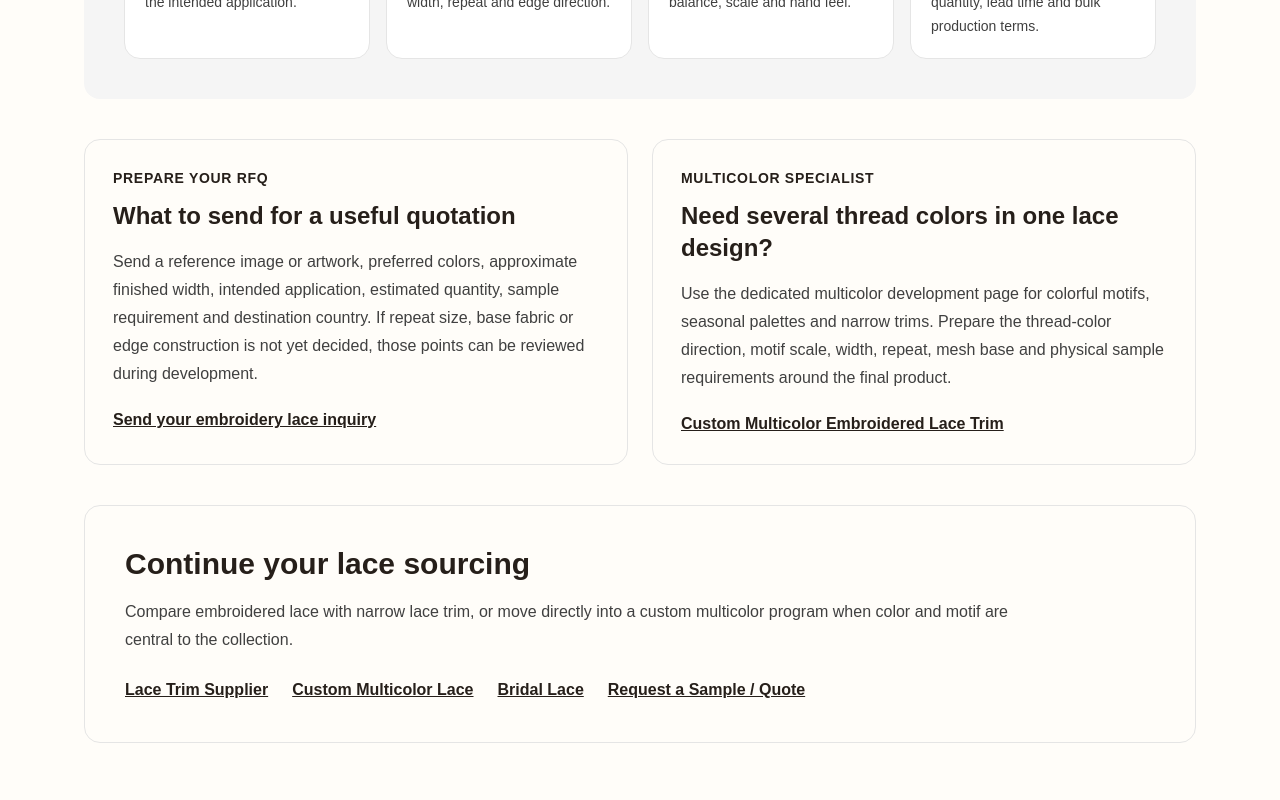
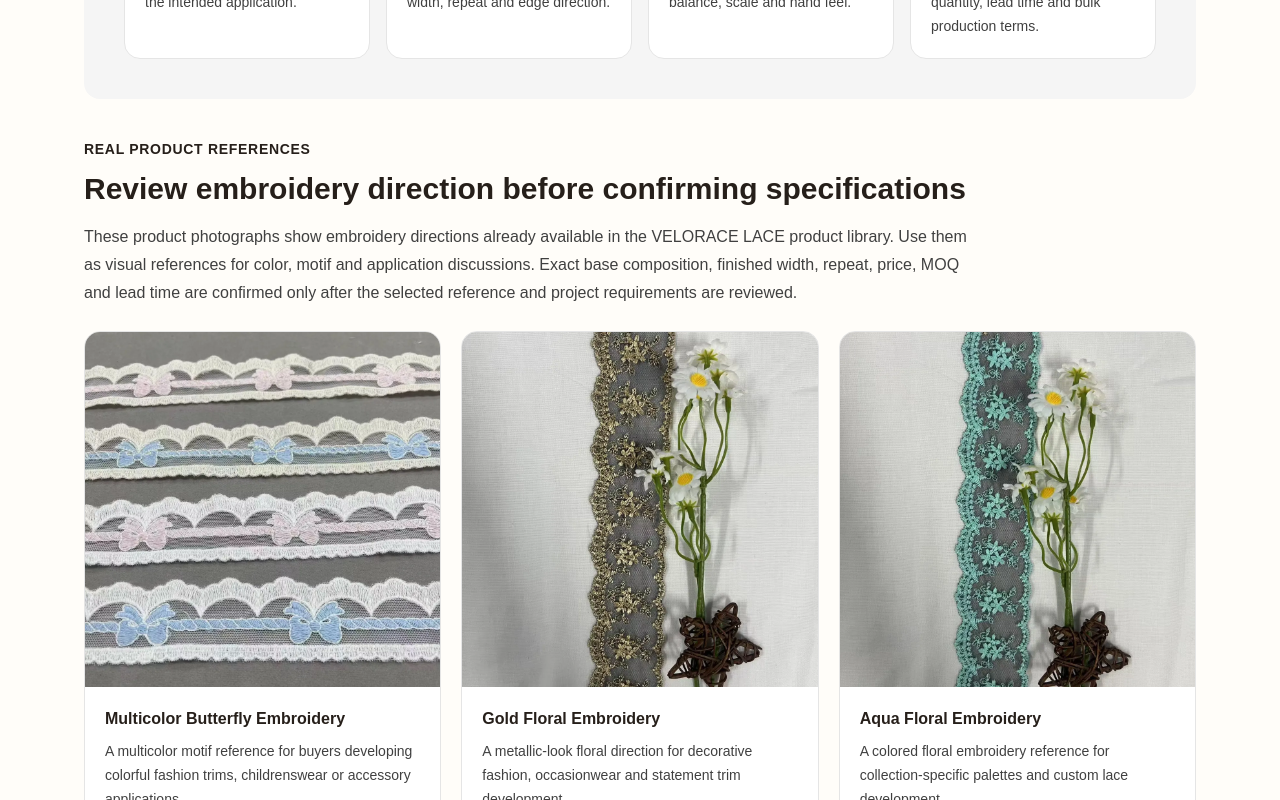
Before and after one commit to linxingwei/lace-b2b-site, a Next.js app: page /embroidery-lace in a window 1280 px wide. Shown: the part 6160-6960 px from the top of the page. Built offline with nearby package versions, Linux system fonts and the light colour scheme; no server answers.

Commit message:
Add real embroidery product sourcing references

```diff
--- a/app/embroidery-lace/page.tsx
+++ b/app/embroidery-lace/page.tsx
@@ -2,6 +2,7 @@ import CategoryPage from "@/components/CategoryPage";
 import { categoryBySlug } from "@/lib/site-data";
 import { categoryMetadata } from "@/lib/seo";
 import Link from "next/link";
+import Image from "next/image";
 
 const category = categoryBySlug["embroidery-lace"];
 export const metadata = categoryMetadata(category);
@@ -24,6 +25,25 @@ export default function Page() {
         <div className="mt-7 grid gap-4 md:grid-cols-4">
           {steps.map(([title, body]) => <article key={title} className="rounded-2xl border border-neutral-200 bg-white p-5"><h3 className="font-semibold">{title}</h3><p className="mt-2 text-sm leading-6 text-neutral-700">{body}</p></article>)}
         </div>
+      </div>
+    </section>
+
+
+    <section className="mx-auto max-w-6xl px-5 pb-10">
+      <div className="mb-6 max-w-4xl">
+        <p className="text-sm font-semibold uppercase tracking-wider">Real product references</p>
+        <h2 className="mt-3 text-3xl font-semibold">Review embroidery direction before confirming specifications</h2>
+        <p className="mt-4 leading-7 text-neutral-700">These product photographs show embroidery directions already available in the VELORACE LACE product library. Use them as visual references for color, motif and application discussions. Exact base composition, finished width, repeat, price, MOQ and lead time are confirmed only after the selected reference and project requirements are reviewed.</p>
+      </div>
+      <div className="grid gap-5 md:grid-cols-3">
+        {[
+          ["/products/embroidered-lace/embroidered-lace-butterfly.webp", "Multicolor Butterfly Embroidery", "A multicolor motif reference for buyers developing colorful fashion trims, childrenswear or accessory applications."],
+          ["/products/embroidered-lace/embroidered-lace-gold-floral.webp", "Gold Floral Embroidery", "A metallic-look floral direction for decorative fashion, occasionwear and statement trim development."],
+          ["/products/embroidered-lace/embroidered-lace-aqua-floral.webp", "Aqua Floral Embroidery", "A colored floral embroidery reference for collection-specific palettes and custom lace development."],
+        ].map(([src, title, text]) => <article key={src} className="overflow-hidden rounded-2xl border border-neutral-200 bg-white">
+          <Image src={src} alt={`${title.toLowerCase()} lace product reference for B2B sourcing`} width={900} height={900} sizes="(max-width: 768px) 100vw, 33vw" />
+          <div className="p-5"><h3 className="font-semibold">{title}</h3><p className="mt-2 text-sm leading-6 text-neutral-700">{text}</p><p className="mt-3 text-xs leading-5 text-neutral-500">Confirm base, width, repeat, colors, quantity and sample requirements for your project.</p></div>
+        </article>)}
       </div>
     </section>
 
```
